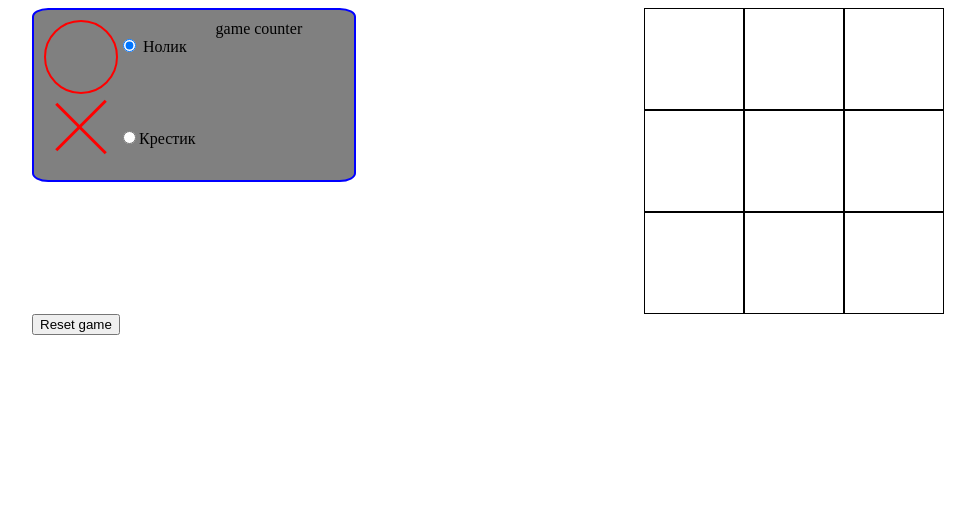
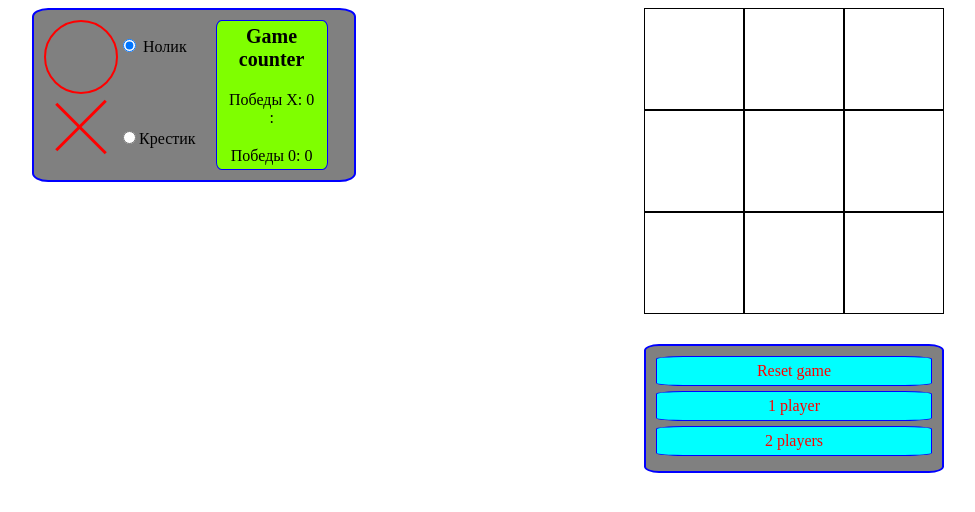
Before and after one commit to Grigori555/---, a plain HTML site: page index.html in a window 1280 px wide. Shown: the whole page, without its empty margins (8-983 px from the left). Drawn offline with Linux system fonts and the light colour scheme.

Commit message:
error 12.01

```diff
--- a/assets/script.js
+++ b/assets/script.js
@@ -1,13 +1,10 @@
 const cross = document.getElementById("small_cross");
 const round = document.getElementById("small_round");
 const str = document.querySelectorAll(".str");
-
-const roundFig =document.querySelector(".round");
-
-const crossFig =document.querySelector(".cross");
-const inputRound = document.getElementById("small_round");
-
-const inputCross =document.getElementById("small_cross");
+const scoreZero =document.getElementById("count0");
+const scoreX =document.getElementById("countX");
+const alonePlayer =document.getElementById("1player");
+const two2Players =document.getElementById("2players");
 
 // практика в пррототипировании
 
@@ -38,18 +35,18 @@ const string = new String(player.name); // cоздаем строку через
 
 
 //изменение атрибута инпутов радио
-inputRound.addEventListener("click",()=>{
-   if((inputRound.hasAttribute("checked")===false) && inputCross.hasAttribute("checked")){
-    inputRound.setAttribute("checked","checked");
-    inputCross.removeAttribute("checked");
+round.addEventListener("click",()=>{
+   if((round.hasAttribute("checked")===false) && cross.hasAttribute("checked")){
+    round.setAttribute("checked","checked");
+    cross.removeAttribute("checked");
    }
 })
 
 
-inputCross.addEventListener("click",()=>{
-    if((inputCross.hasAttribute("checked")===false) && inputRound.hasAttribute("checked")){
-        inputCross.setAttribute("checked","checked");
-        inputRound.removeAttribute("checked");
+cross.addEventListener("click",()=>{
+    if((cross.hasAttribute("checked")===false) && round.hasAttribute("checked")){
+        cross.setAttribute("checked","checked");
+        round.removeAttribute("checked");
     }
  })
 
@@ -70,27 +67,94 @@ const countResult0 = new Array([
 
 
 // вывод  фигур
+
+// Запуск игры 2 игрока
+
+
+
+
+
+two2Players.onclick =()=>{
+    twoPlayers();
+
+}
+
+// alonePlayer.onclick =()=>{
+
+
+
+//     function getRandomArbitrary(min, max) {
+//         return Math.random() * (max - min) + min;
+//       }
+
+
+
+//     str.forEach((element,index)=>{
+//         element.addEventListener("click",()=>{
+
+//             if(cross.hasAttribute("checked")){
+//                 element.children[0].classList.remove("hide"); // 0
+
+
+
+//                 if(element.children[1]){
+//                 element.children[1].classList.add("hide");
+//                   let elementRandoom = element[Math.floor(getRandomArbitrary(1, 8))]
+//                   console.log(elementRandoom);
+
+
+//             }
+
+
+//             }
+//             if(round.hasAttribute("checked")){
+//                 element.children[1].classList.remove("hide"); //1
+
+//                 if(element.children[0]){
+//                     element.children[0].classList.add("hide");
+//                 }
+//             }
+
+//         })
+
+//     })
+
+
+// }
+
+
+function twoPlayers(){
+
     str.forEach((element,index)=>{
         element.addEventListener("click",()=>{
 
             if(cross.hasAttribute("checked")){
+                // cross.removeAttribute("checked")
+                // round.setAttribute("checked","checked")
                 element.children[0].classList.remove("hide"); // 0
-
-
 
                 if(element.children[1]){
                 element.children[1].classList.add("hide");
             }
 
 
+
+
+
+
             }
             if(round.hasAttribute("checked")){
+
+                // round.removeAttribute("checked")
+                // cross.setAttribute("checked","checked")
                 element.children[1].classList.remove("hide"); //1
 
                 if(element.children[0]){
                     element.children[0].classList.add("hide");
                 }
-        }    console.log(element.children[0])
+
+
+            }
 
       // Сценарии
 
@@ -149,14 +213,16 @@ const countResult0 = new Array([
 
                          countResultX[index] = 0// очистка массива
                          countResult0[index] = 0
-                     resetAll();
+                         resetRound();
+                         scoreX.textContent++
 
                      } else if (num2===3){
                         alert("Победа ноликов");
 
                         countResult0[index] = 0// очистка массива
                         countResultX[index] = 0
-                    resetAll();
+                        resetRound();
+                        scoreZero.textContent++
 
                      }
                  }
@@ -169,25 +235,14 @@ const countResult0 = new Array([
 
 
 
+}
 
 
 
 
 
- // Условия победы
-//  if(case1 ===3){
-//      console.log("Hello")
-//  }
-//  if((countResult[0]+countResult[1]+countResult[3]) ===3 ||
-//     (countResult[4]+countResult[5]+countResult[6]) ===3 ||
-//     (countResult[7]+countResult[8]+countResult[9]) ===3||
-//     (countResult[1]+countResult[4]+countResult[7]) ===3||
-//     (countResult[2]+countResult[5]+countResult[8]) ===3||
-//     (countResult[3]+countResult[6]+countResult[9]) ===3||
-//     (countResult[1]+countResult[5]+countResult[9]) ===3 ||
-//     (countResult[3]+countResult[5]+countResult[7]) ===3){
-//         console.log("Победа")
-//     }
+
+
 
 
 //  сброс игры
@@ -197,21 +252,29 @@ button.source.onclick = ()=>{
     resetAll()
 
 
-        // сброс input
-        // inputRound.setAttribute("checked","checked");
-        // inputCross.removeAttribute("checked");
+
 
     }
 
 
 
     function resetAll(){
+        resetRound()
+        scoreZero.textContent=0
+        scoreX.textContent=0
+
+
+        }
+
+
+
+function resetRound(){
     str.forEach((element,index)=>{
         button.resetGame(element.children[0]);
         button.resetGame(element.children[1]);
         countResultX[index] = 0// очистка массива
         countResult0[index] = 0 // очистка массива
 
+
     })
-
 }
--- a/assets/style.css
+++ b/assets/style.css
@@ -9,6 +9,7 @@
 
 .game__field{
     display:flex;
+    flex-wrap: wrap;
 }
 
 .game__choose{
@@ -25,10 +26,21 @@
     display:flex;
     margin-left:20px;
     flex-direction: column;
+    justify-content: center;
+    text-align: center;
 
 
 }
 
+.score__title{
+    font-weight: bold;
+    font-size:20px;
+}
+
+.cross__scrore,.round__scrore{
+    margin-top:20px;
+
+}
 
 .field-wripper{
 
@@ -128,3 +140,65 @@
 .black{
     background-color: grey;
 }
+
+
+
+.choose__num_players{
+    margin-left:0px;
+    margin-top:30px;
+    margin-bottom:0px;
+    height: auto;
+    width: auto;
+
+    display: flex;
+    flex-direction: column;
+    justify-content: center;
+
+
+}
+
+.container__choose{
+    display: flex;
+    flex-direction: column;
+    justify-content: center;
+
+}
+button {
+    padding: 0;
+    border: none;
+    font: inherit;
+    color: inherit;
+    background-color: transparent;
+}
+
+.reset_game{
+    height: 30px;
+    background-color: aqua;
+    border-radius: 10%;
+    padding:5px;
+    border:1px solid blue;
+    margin-bottom:5px;
+
+
+}
+
+
+.reset_game:hover{
+    background-color:yellow;
+}
+
+
+.reset_game:active{
+    background-color: blueviolet;
+    color:white;
+}
+
+
+.scores{
+    background-color: chartreuse;
+    padding-left: 10px;
+    padding-right: 10px;
+    width:90px;
+    border:1px solid blue;
+    border-radius: 5%;
+}
--- a/index.html
+++ b/index.html
@@ -27,18 +27,25 @@
                                 <p><input  id="small_cross" name="figures" type="radio" value="cross" >Крестик</p>
                             </div>
                             <div class="scores">
-                                <div class="score__title">game counter</div>
+                                <div class="score__title">Game counter</div>
 
                                 <div class="round_cross">
-
+                                <div class="cross__scrore">
+                                 <span>Победы Х:</span>
+                                 <span class="count" id="countX">0</span>
+                                </div>:
+                                <div class="round__scrore">
+                                    <span>Победы 0:</span>
+                                    <span class="count" id="count0">0</span>
                                 </div>
-
+                            </div>
                             </div>
 
 
 
 
                     </div>
+
                     <div class="field-wripper">
 
                         <div class="string">
@@ -89,12 +96,18 @@
 
                         </div>
 
-
+                        <div class="choose__num_players game__choose">
+                            <div class="container__choose">
+                                <button id="reset_allgame" class = "reset_game" disabled>Reset game</button>
+                                <button id="1player" class = "reset_game">1 player</button>
+                                <button id="2players" class = "reset_game">2 players</button>
+                            </div>
+                        </div>
 
                     </div> <!-- / wrapper__field -->
 
                 </div> <!-- / game__field -->
-                <button class = "reset_game" disabled>Reset game</button>
+
     </div><!-- / container -->
 
 
```
Also changed, not shown: 1 other file. Lines whose indentation alone changed are shown as unchanged.
